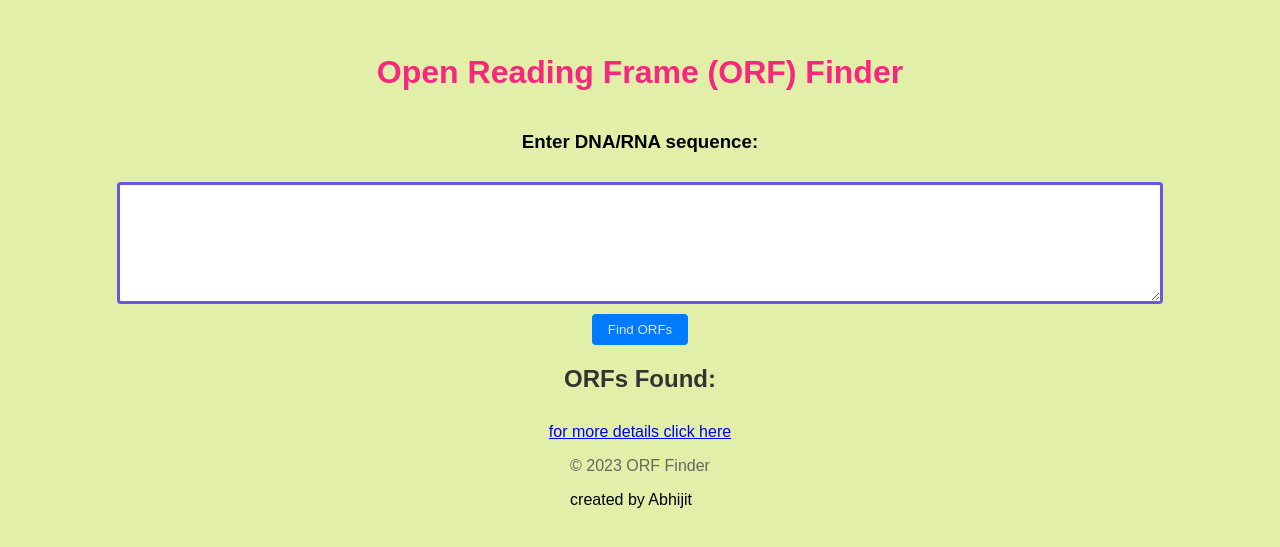
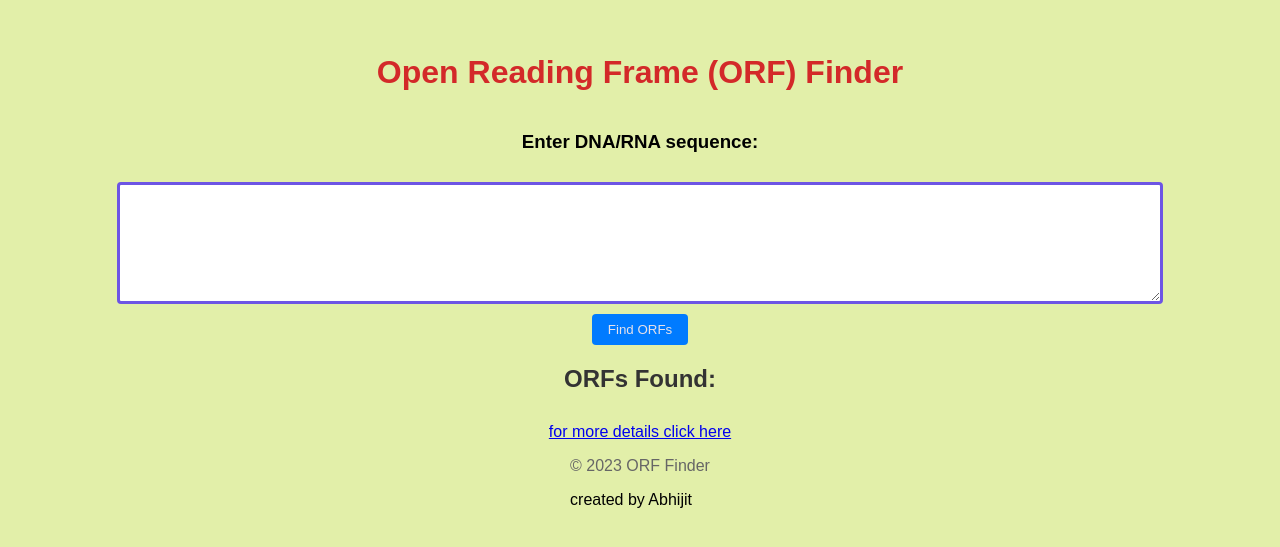
Before and after one commit to abhi121x/ORF-Finder, a plain HTML site: page index.html in a window 1280 px wide. Shown: the part 121-668 px from the top of the page. Drawn offline with Linux system fonts and the light colour scheme.

Commit message:
Update index.html

```diff
--- a/index.html
+++ b/index.html
@@ -25,7 +25,7 @@
       }
 
       h1 {
-        color: #f6277d;
+       color: #d32929;
       }
 
       p {
```
